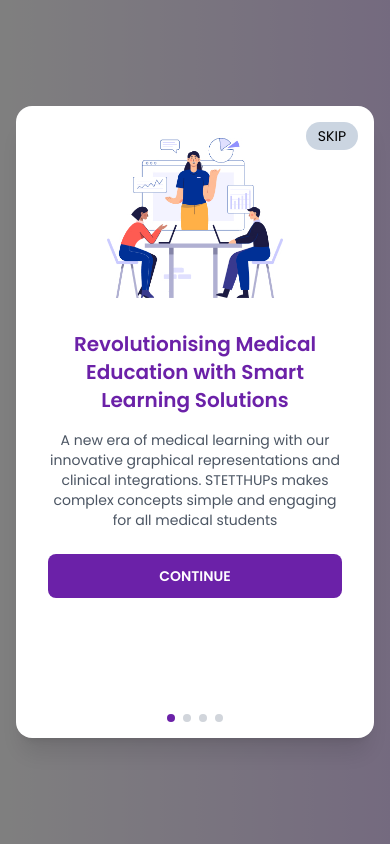
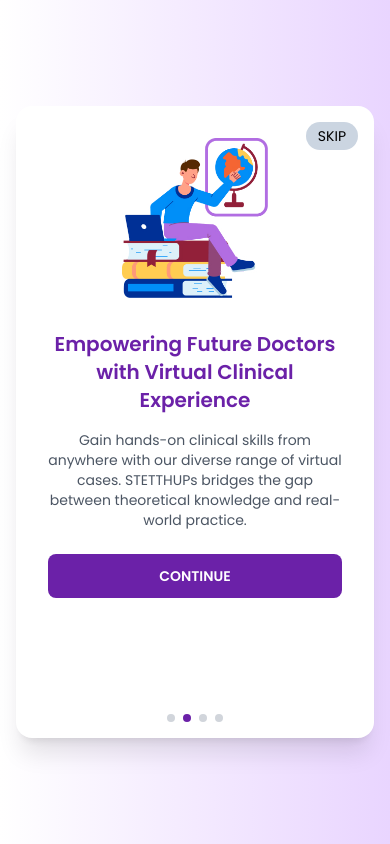
Before and after one commit to yensen-arch/StetthupsFERepo, a React (Create React App) app: page /login in a window 390 px wide. Built offline with nearby package versions, Linux system fonts and the light colour scheme.

Commit message:
TermsModal improved

```diff
--- a/src/components/TermsModal.js
+++ b/src/components/TermsModal.js
@@ -32,19 +32,28 @@
 ];
 
 export default function FeatureModal() {
-  const [isVisible, setIsVisible] = useState(true);
   const [currentIndex, setCurrentIndex] = useState(0);
+  const [isAnimating, setIsAnimating] = useState(true);
 
   useEffect(() => {
     const hasSeenModal = localStorage.getItem("hasSeenFeaturesModal");
     if (hasSeenModal) {
-      setIsVisible(false);
+      setIsAnimating(false);
     }
   }, []);
 
+  useEffect(() => {
+    if (currentIndex < features.length - 1) {
+      const timer = setInterval(() => {
+        setCurrentIndex((prevIndex) => prevIndex + 1);
+      }, 4000);
+      return () => clearInterval(timer);
+    }
+  }, [currentIndex]);
+
   const hideModal = () => {
-    setIsVisible(false);
     localStorage.setItem("hasSeenFeaturesModal", "true");
+    setIsAnimating(false);
   };
 
   const nextSlide = () => {
@@ -55,10 +64,21 @@
     setCurrentIndex(index);
   };
 
-  if (!isVisible) return null;
-
   return (
-    <div className="fixed inset-0 bg-black bg-opacity-50 flex items-center justify-center z-50 p-4 sm:p-6 md:p-8">
+    <AnimatePresence>
+      {isAnimating && (
+        <motion.div
+          initial={{ opacity: 0, x: 0 }}
+          animate={{ opacity: 1, x: 0 }}
+          exit={{ opacity: 0, x: "-100%" }}
+          transition={{ type: "spring", stiffness: 300, damping: 30 }}
+          onAnimationComplete={(definition) => {
+            if (definition === "exit") {
+              setIsAnimating(false); // Remove modal from DOM after exit animation
+            }
+          }}
+          className="fixed inset-0 flex items-center justify-center z-50 p-4 sm:p-6 md:p-8"
+        >
           <div className="bg-white rounded-2xl shadow-xl w-full max-w-4xl overflow-hidden">
             <div className="relative p-4 sm:p-6 md:p-8">
               {currentIndex < features.length - 1 && (
@@ -77,7 +97,7 @@
                     initial={{ opacity: 0, x: "100%" }}
                     animate={{ opacity: 1, x: 0 }}
                     exit={{ opacity: 0, x: "-100%" }}
-                transition={{ type: "", stiffness: 300, damping: 30 }}
+                    transition={{ type: "spring", stiffness: 300, damping: 30 }}
                     className="absolute inset-0 flex flex-col md:flex-row items-center"
                   >
                     <div className="w-full md:w-1/2 h-48 sm:h-64 md:h-full flex justify-center items-center p-4">
@@ -119,15 +139,15 @@
                     key={index}
                     onClick={() => goToSlide(index)}
                     className={`w-2 h-2 sm:w-3 sm:h-3 rounded-full transition-colors duration-300 ${
-                  index === currentIndex
-                    ? "bg-purple-800"
-                    : "bg-gray-300 hover:bg-gray-400"
+                      index === currentIndex ? "bg-purple-800" : "bg-gray-300"
                     }`}
                   />
                 ))}
               </div>
             </div>
           </div>
-    </div>
+        </motion.div>
+      )}
+    </AnimatePresence>
   );
 }
```
Lines whose indentation alone changed are shown as unchanged.
